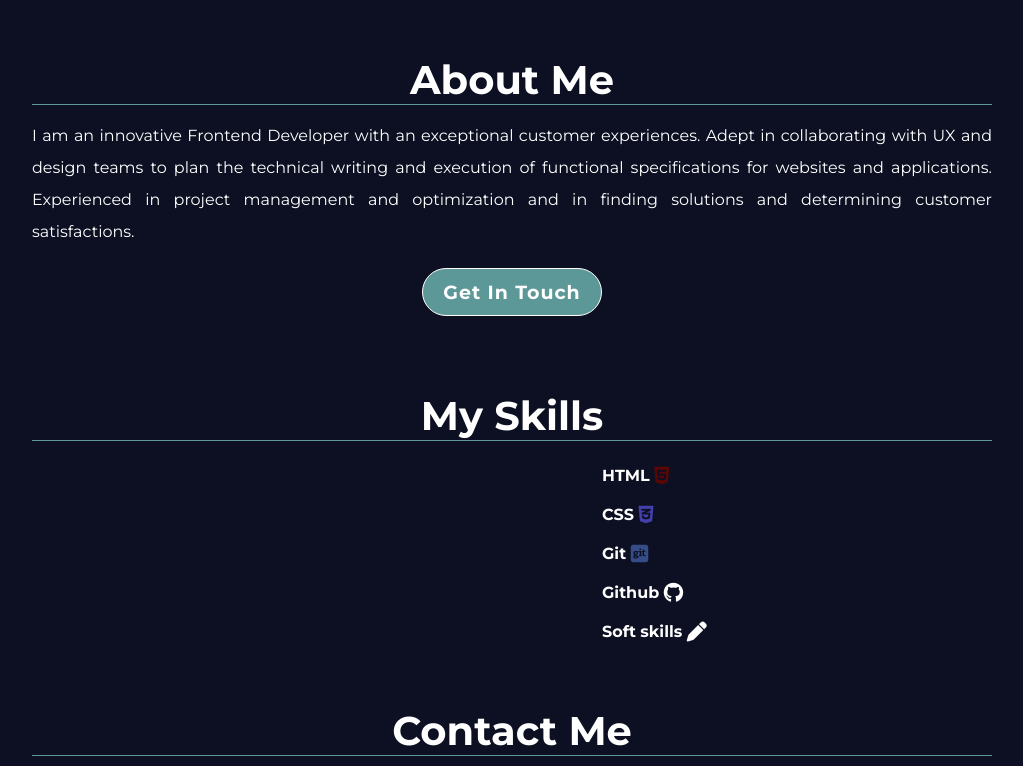
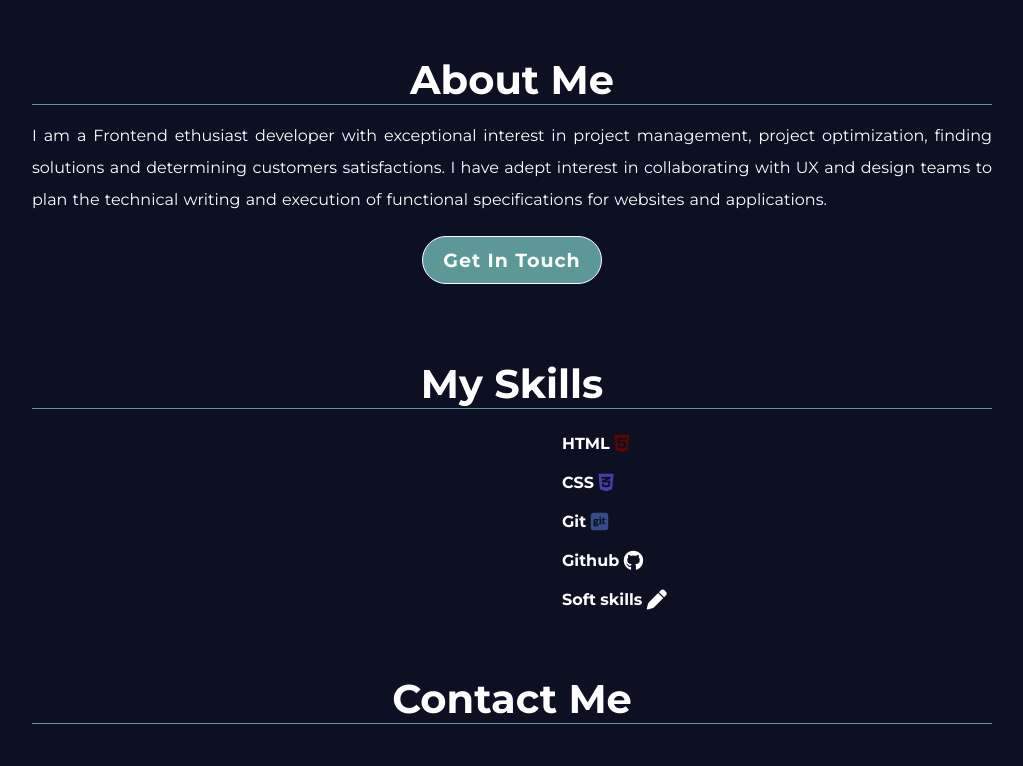
Before and after one commit to Joshi-code/Josh-dev, a plain HTML site: page index.html in a window 1280 px wide. Shown: the part 780-1546 px from the top of the page, without its empty margins (128-1151 px from the left). Drawn offline with Linux system fonts and the light colour scheme.

Commit message:
add recent padding property and edited the paragraph content in my HTML file

```diff
--- a/CSS/styles.css
+++ b/CSS/styles.css
@@ -1,7 +1,7 @@
 @import url('https://fonts.googleapis.com/css2?family=Montserrat:wght@400;500;700&display=swap');
 
 *{
-    padding: o;
+    padding: 0;
     margin: 0;
     box-sizing: border-box;
     font-family:'Montserrat', sans-serif;
--- a/index.html
+++ b/index.html
@@ -49,9 +49,9 @@
     <!--ABOUT ME SECTION-->
     <div class="abt">
         <h1>About Me</h1>
-        <P>I am an innovative Frontend Developer with an exceptional customer experiences. Adept
-        in collaborating with UX and design teams to plan the technical writing and execution of functional specifications
-        for websites and applications. Experienced in project management and optimization and in finding solutions and determining customer satisfactions.
+        <P>I am a Frontend ethusiast developer with exceptional interest in project management, project optimization,
+            finding solutions and determining customers satisfactions. I have adept interest in collaborating with UX and design
+            teams to plan the technical writing and execution of functional specifications for websites and applications.
         </P>
         <button id="but">Get In Touch</button>
     </div>
```
